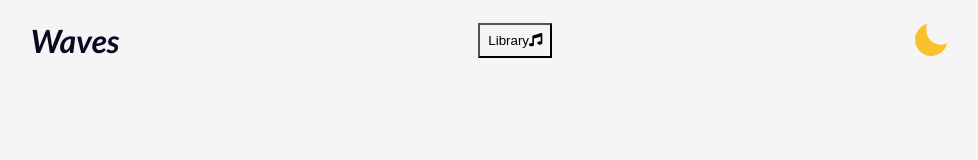
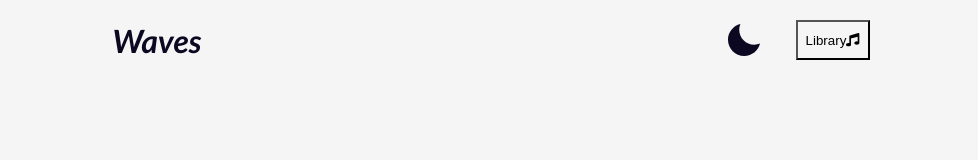
Before and after one commit to navidabdi/music-player-react, a React (Create React App) app: page / in a window 1280 px wide. Shown: the top 160 px of the page, without its empty margins (149-1127 px from the left). Built offline with nearby package versions, Linux system fonts and the light colour scheme.

Commit message:
Move The Dark Mode Button

```diff
--- a/src/components/DarkModeIcon.js
+++ b/src/components/DarkModeIcon.js
@@ -11,7 +11,10 @@ const DarkModeIcon = () => {
     <div onClick={() => setDarkMode(!darkMode)} className="darkmode">
       {!darkMode ? (
         <svg xmlns="http://www.w3.org/2000/svg" viewBox="0 0 512 512">
-          <path d="M195 125c0-26.3 5.3-51.3 14.9-74.1C118.7 73 51 155.1 51 253c0 114.8 93.2 208 208 208 97.9 0 180-67.7 202.1-158.9-22.8 9.6-47.9 14.9-74.1 14.9-106 0-192-86-192-192z"></path>
+          <path
+            fill="#0c0822"
+            d="M195 125c0-26.3 5.3-51.3 14.9-74.1C118.7 73 51 155.1 51 253c0 114.8 93.2 208 208 208 97.9 0 180-67.7 202.1-158.9-22.8 9.6-47.9 14.9-74.1 14.9-106 0-192-86-192-192z"
+          ></path>
         </svg>
       ) : (
         <svg xmlns="http://www.w3.org/2000/svg" viewBox="0 0 512 512">
--- a/src/components/Nav.js
+++ b/src/components/Nav.js
@@ -11,11 +11,13 @@ const Nav = () => {
       <a href="/">
         <h1>Waves</h1>
       </a>
-      <button onClick={() => setLibraryStatus(!libraryStatus)}>
-        Library
-        <FontAwesomeIcon icon={faMusic} />
-      </button>
-      <DarkModeIcon />
+      <div className="buttons">
+        <DarkModeIcon />
+        <button onClick={() => setLibraryStatus(!libraryStatus)}>
+          Library
+          <FontAwesomeIcon icon={faMusic} />
+        </button>
+      </div>
     </nav>
   );
 };
--- a/src/styles/_nav.scss
+++ b/src/styles/_nav.scss
@@ -8,6 +8,9 @@ nav {
   display: flex;
   justify-content: space-around;
   align-items: center;
+  .buttons {
+    display: flex;
+  }
   button {
     background: transparent;
     cursor: pointer;
@@ -20,6 +23,7 @@ nav {
     }
   }
   .darkmode {
+    margin-right: 2rem;
     width: 40px;
     height: 40px;
     cursor: pointer;
```
